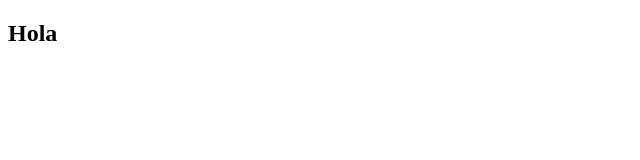
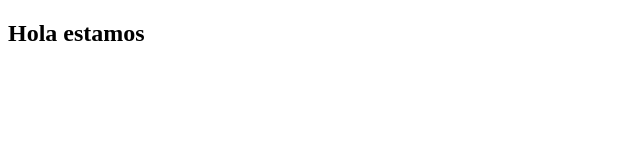
Before and after one commit to LuisTG220976/practicas0, a plain HTML site: page index.html in a window 1280 px wide. Shown: the whole page, without its empty margins (0-640 px from the left). Drawn offline with Linux system fonts and the light colour scheme.

Commit message:
se añade 2 grupoo

```diff
--- a/index.html
+++ b/index.html
@@ -8,7 +8,7 @@
 </head>
 <body>
     <nav>
-    <h1>Hola</h1>
+    <h1>Hola estamos </h1>
     </nav>
 </body>
 </html>
```
